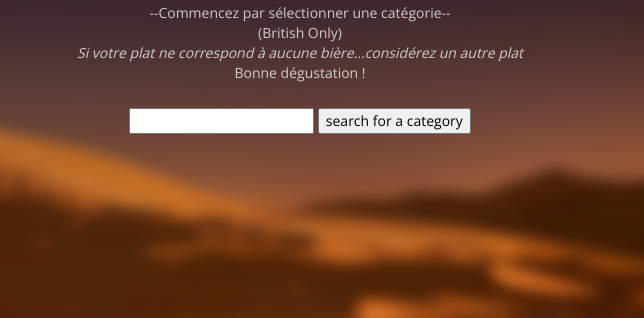
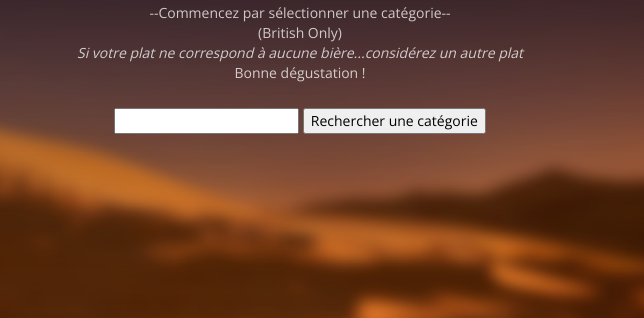
Before and after one commit to TheoCorro/projet_JS, a plain HTML site: page projet_JS_final/fetch/index.html in a window 1280 px wide. Shown: the part 324-642 px from the top of the page, 636-1280 px from the left. Drawn offline with nearby package versions, Linux system fonts and the light colour scheme; no server answers.

Commit message:
Update index.html

```diff
--- a/projet_JS_final/fetch/index.html
+++ b/projet_JS_final/fetch/index.html
@@ -69,7 +69,7 @@
 				<div id="food" class="selectcategorie"> </div>
 				    <div class="response">
             <input type="text" name="search" id="research">
-            <input type="button" value="search for a category" onClick="checkCat()">
+            <input type="button" value="Rechercher une catégorie" onClick="checkCat()">
 
         </div>
         <div id="alim_caracs">
```
